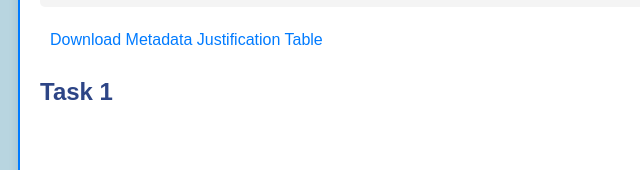
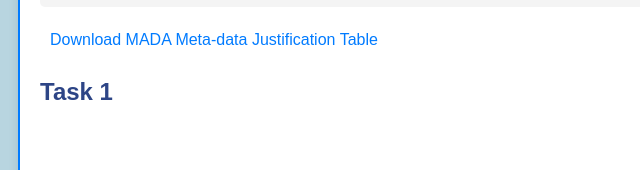
Before and after one commit to KiraBuchanan/KiraBuchanan.github.io, a plain HTML site: page index.html in a window 1280 px wide. Shown: the part 182-352 px from the top of the page, 0-640 px from the left. Drawn offline with Linux system fonts and the light colour scheme.

Commit message:
Update index.html

```diff
--- a/index.html
+++ b/index.html
@@ -33,8 +33,8 @@
         </ul>
     </nav>
 
-<a href="path-to-your-excel-file.xlsx" download="mada_justification_table.xlsx">
-  Download Metadata Justification Table
+<a href="mada-metadata_justification_table.xlsx" download="mada-metadata_justification_table.xlsx">
+  Download MADA Meta-data Justification Table
 </a>
 
 
```
